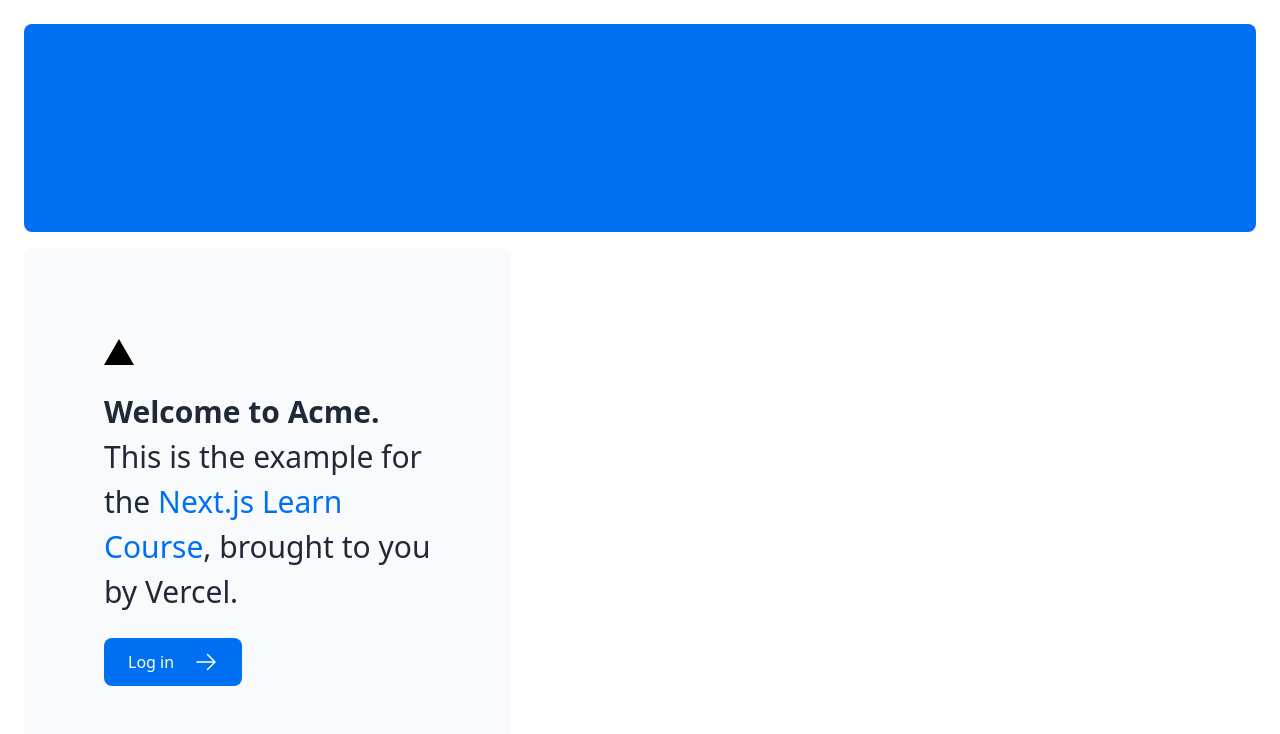
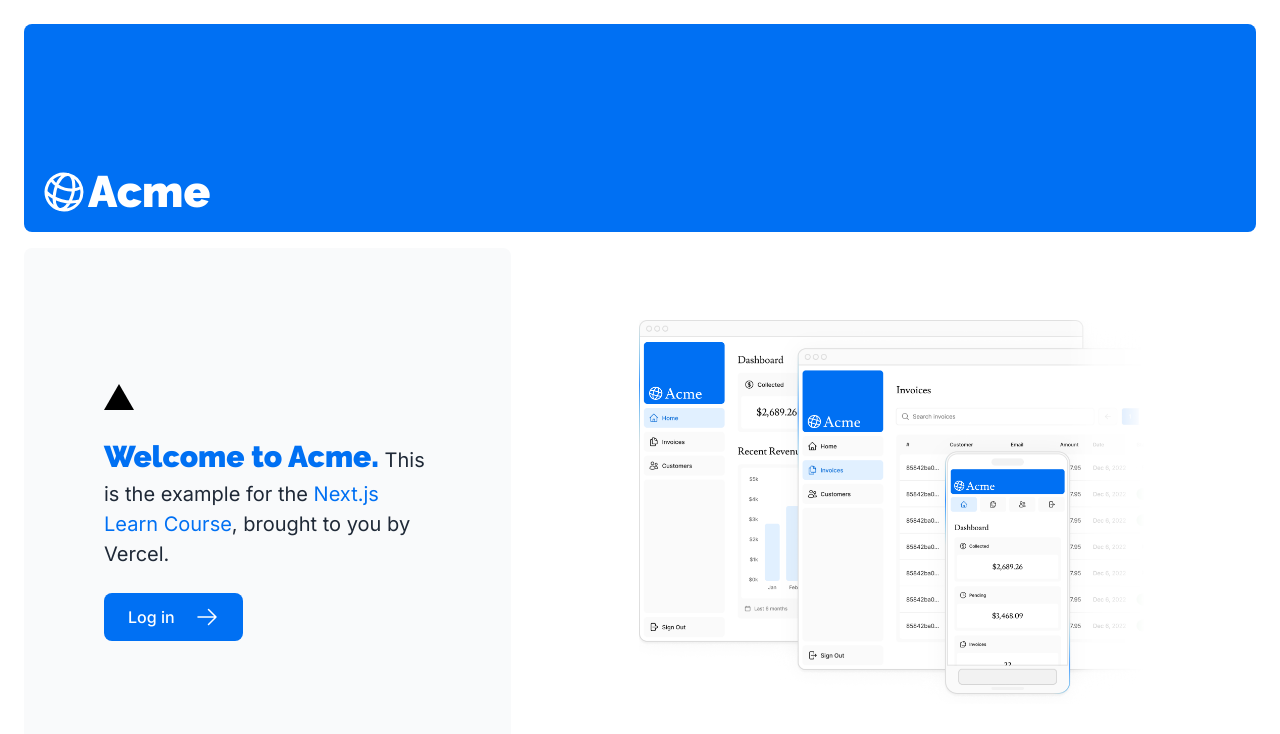
Before and after one commit to burlai/next-15-study, a Next.js app: page / in a window 1280 px wide. Shown: the top 734 px of the page. Built offline with nearby package versions, Linux system fonts and the light colour scheme.

Commit message:
Chapter 3 - Adding and optimizing fonts and images

```diff
--- a/app/layout.tsx
+++ b/app/layout.tsx
@@ -1,4 +1,5 @@
 import "@/app/ui/global.css";
+import { inter } from "./ui/fonts";
 
 export default function RootLayout({
   children,
@@ -7,7 +8,7 @@
 }) {
   return (
     <html lang="en">
-      <body>{children}</body>
+      <body className={`${inter.className} antialiased`}>{children}</body>
     </html>
   );
 }
--- a/app/page.tsx
+++ b/app/page.tsx
@@ -1,18 +1,25 @@
 import AcmeLogo from "@/app/ui/acme-logo";
 import { ArrowRightIcon } from "@heroicons/react/24/outline";
 import Link from "next/link";
+import { raleway } from "./ui/fonts";
+import Image from "next/image";
 
 export default function Page() {
   return (
     <main className="flex min-h-screen flex-col p-6">
       <div className="flex h-20 shrink-0 items-end rounded-lg bg-blue-500 p-4 md:h-52">
-        {/* <AcmeLogo /> */}
+        <AcmeLogo />
       </div>
       <div className="mt-4 flex grow flex-col gap-4 md:flex-row">
         <div className="flex flex-col justify-center gap-6 rounded-lg bg-gray-50 px-6 py-10 md:w-2/5 md:px-20">
           <div className="relative w-0 h-0 border-l-[15px] border-r-[15px] border-b-[26px] border-l-transparent border-r-transparent border-b-black" />
-          <p className={`text-xl text-gray-800 md:text-3xl md:leading-normal`}>
-            <strong>Welcome to Acme.</strong> This is the example for the{" "}
+          <p className={`text-xl text-gray-800 md:text-xl md:leading-normal`}>
+            <strong
+              className={`${raleway.className} md:text-3xl sm:text-2xl lg:text-red-500 xl:text-blue-500 text-gray-800 md:leading-normal`}
+            >
+              Welcome to Acme.
+            </strong>{" "}
+            This is the example for the{" "}
             <a href="https://nextjs.org/learn/" className="text-blue-500">
               Next.js Learn Course
             </a>
@@ -27,6 +34,20 @@
         </div>
         <div className="flex items-center justify-center p-6 md:w-3/5 md:px-28 md:py-12">
           {/* Add Hero Images Here */}
+          <Image
+            src="/hero-desktop.png"
+            width={1000}
+            height={760}
+            className="hidden md:block"
+            alt="Screenshots desktop"
+          />
+          <Image
+            src="/hero-mobile.png"
+            width={560}
+            height={620}
+            className="block md:hidden"
+            alt="Screenshots mobile"
+          />
         </div>
       </div>
     </main>
--- a/app/ui/acme-logo.tsx
+++ b/app/ui/acme-logo.tsx
@@ -1,10 +1,10 @@
-import { GlobeAltIcon } from '@heroicons/react/24/outline';
-import { lusitana } from '@/app/ui/fonts';
+import { GlobeAltIcon } from "@heroicons/react/24/outline";
+import { raleway } from "./fonts";
 
 export default function AcmeLogo() {
   return (
     <div
-      className={`${lusitana.className} flex flex-row items-center leading-none text-white`}
+      className={`${raleway.className} flex flex-row items-center leading-none text-white`}
     >
       <GlobeAltIcon className="h-12 w-12 rotate-[15deg]" />
       <p className="text-[44px]">Acme</p>
--- /dev/null
+++ b/app/ui/fonts.ts
@@ -0,0 +1,9 @@
+import { Inter, Raleway } from "next/font/google";
+
+export const inter = Inter({ subsets: ["latin"] });
+export const raleway = Raleway({
+  subsets: ["latin"],
+  weight: ["900"],
+  style: ["normal"],
+  display: "swap",
+});
```
